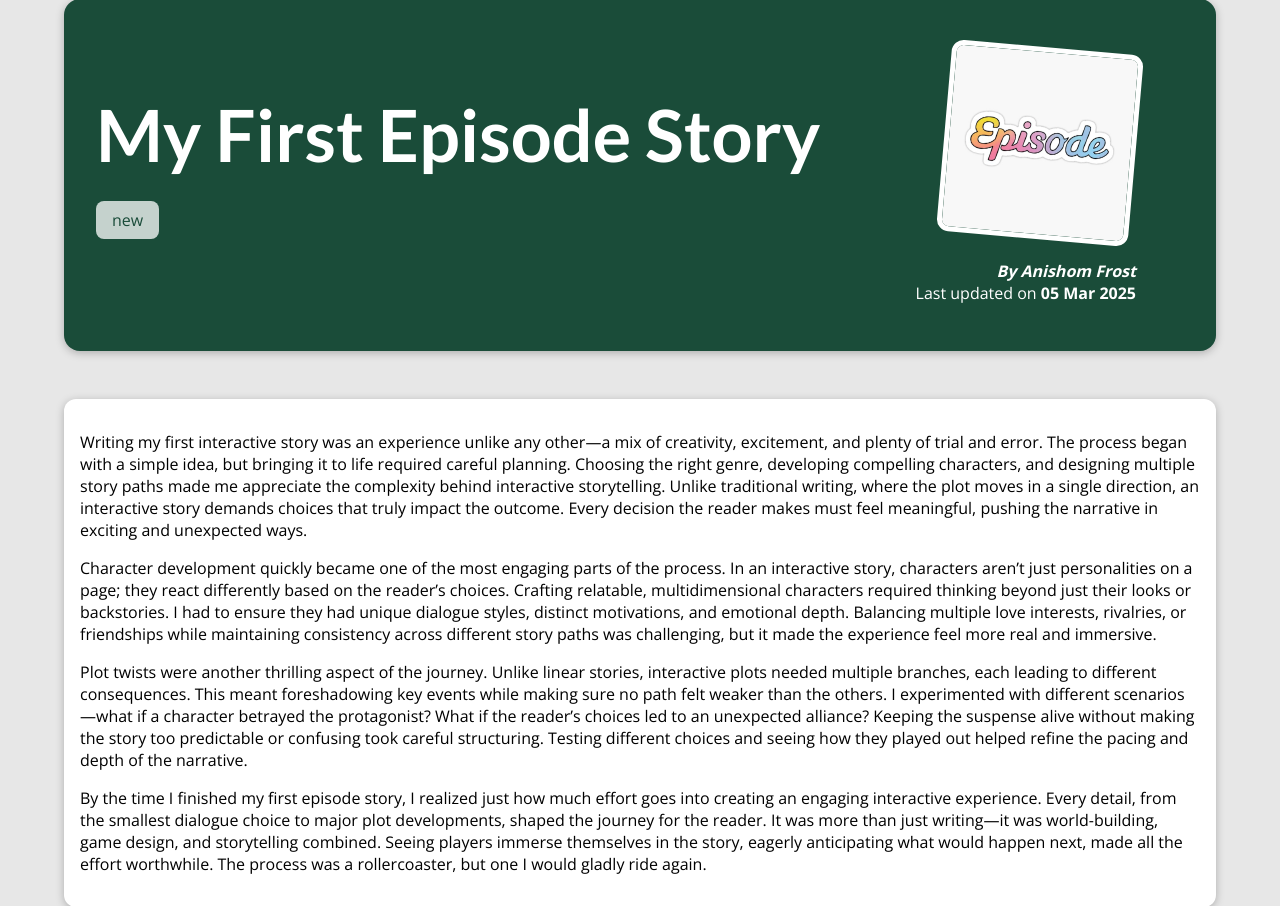
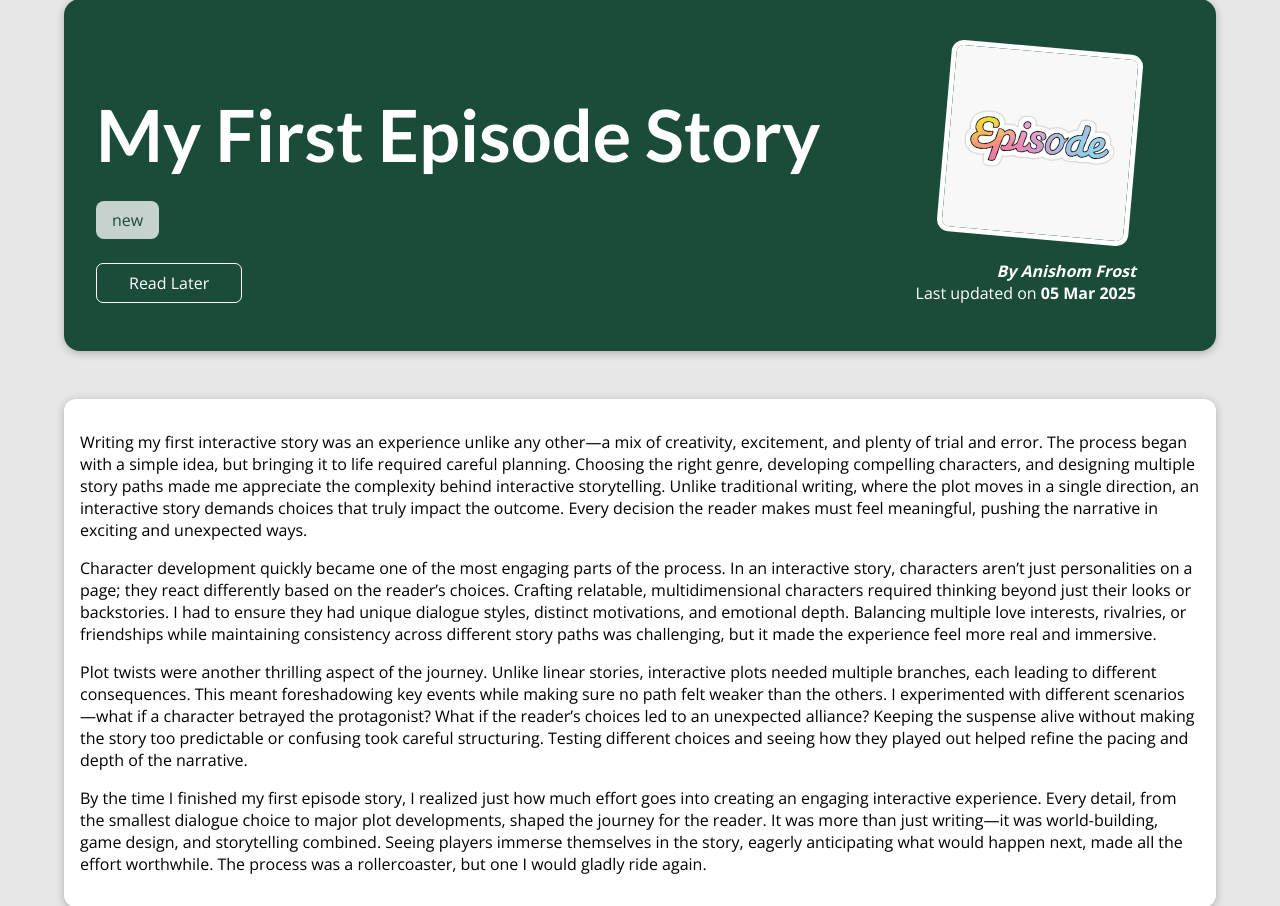
Before and after one commit to anish0m/anish0ms-site, a Django app: a page that uses blog/templates/blog/post-detail.html in a window 1280 px wide. Shown: the part 129-1035 px from the top of the page. Run offline with Django 5.2, Linux system fonts and the light colour scheme; data comes from the database, SQL or seed files in the repository.

Commit message:
Managing read-later via Session

```diff
--- a/blog/static/blog/post-detail.css
+++ b/blog/static/blog/post-detail.css
@@ -55,6 +55,27 @@ body {
 
 #summary time {
   font-weight: bold;
+}
+
+#read-later {
+  margin: 2rem 0;
+}
+
+#read-later button {
+  background-color: transparent;
+  border: 1px solid white;
+  padding: 0.5rem 2rem;
+  font: inherit;
+  color: white;
+  cursor: pointer;
+  border-radius: 7px;
+}
+
+#read-later button:hover,
+#read-later button:active {
+  background-color: white;
+  color: #0D261C;
+  border-color: #0D261C;
 }
 
 main {
--- a/blog/templates/blog/post-detail.html
+++ b/blog/templates/blog/post-detail.html
@@ -25,6 +25,13 @@
       {% for tag in post_tags %}
         <span class="tag">{{ tag }}</span>
       {% endfor%}
+    </div>
+    <div id="read-later">
+      <form action="{% url "read-later" %}" method="POST">
+        {% csrf_token %}
+        <input type="hidden" name="post_id" value="{{ post.id }}"/>
+        <button>Read Later</button>
+      </form>
     </div>
     <article>
       <img src="{{ post.image.url }}" alt={{ post.title }}/>
--- a/blog/urls.py
+++ b/blog/urls.py
@@ -5,5 +5,6 @@ from . import views
 urlpatterns = [
     path("", views.StartingPageView.as_view(), name="starting-page"),
     path("posts", views.AllPostsView.as_view(), name="posts-page"),
-    path("posts/<slug:slug>", views.SinglePostView.as_view(), name="post-detail-page")
+    path("posts/<slug:slug>", views.SinglePostView.as_view(), name="post-detail-page"),
+    path("read-later", views.ReadLaterView.as_view(), name="read-later"),
 ]
--- a/blog/views.py
+++ b/blog/views.py
@@ -63,3 +63,17 @@ class SinglePostView(View):
         }
 
         return render(request, "blog/post-detail.html", context)
+
+class ReadLaterView(View):
+    def post(self, request):
+        stored_posts = request.session.get("stored_posts")
+
+        if stored_posts is None:
+            stored_posts = []
+
+        post_id = stored_posts.append(int(request.POST["post_id"]))
+
+        if post_id in stored_posts:
+            stored_posts.append(post_id)
+
+        return HttpResponseRedirect("/")
```
